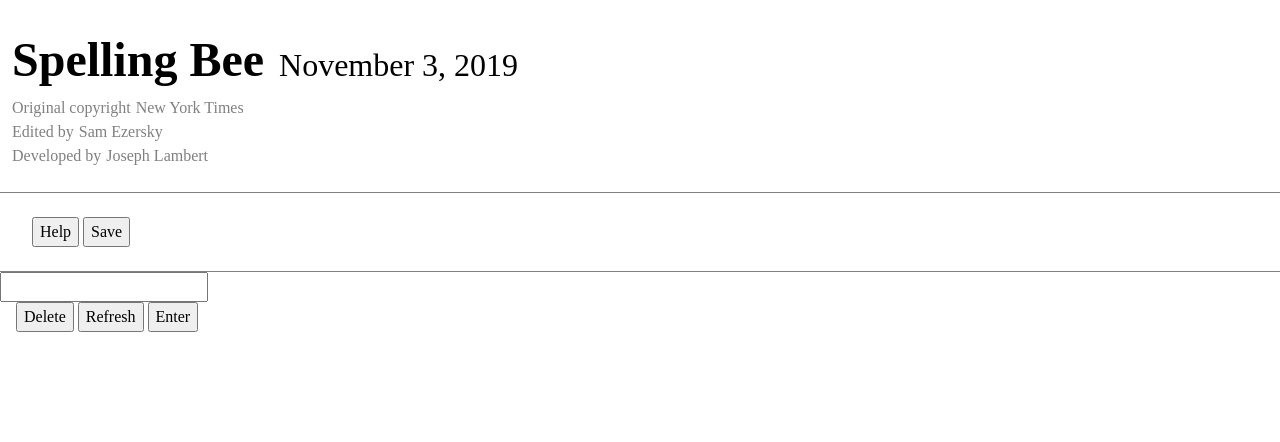
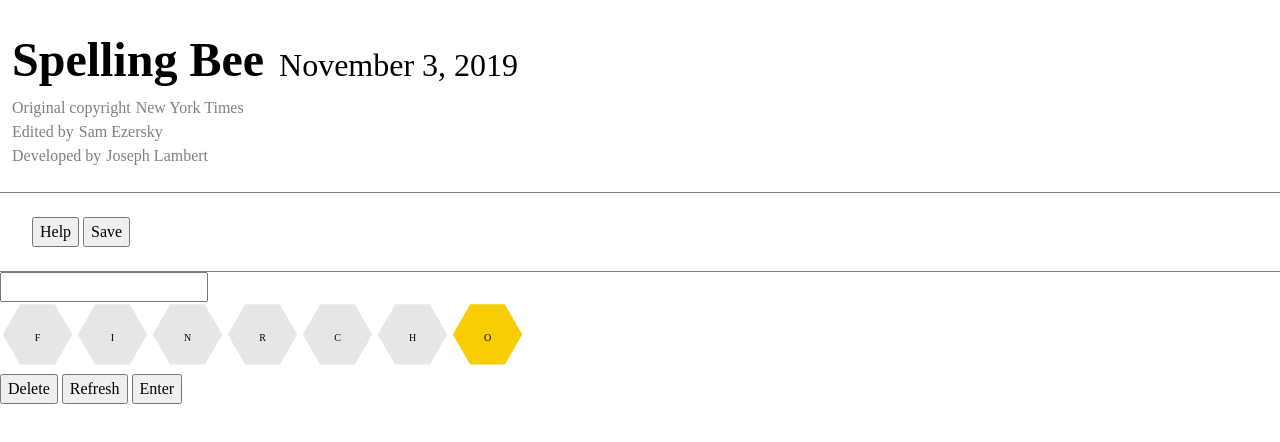
Before and after one commit to losephjambert/spelling-bee, a Svelte app: page / in a window 1280 px wide. Shown: the top 442 px of the page. Built offline with nearby package versions, Linux system fonts and the light colour scheme.

Commit message:
stubs letters array. makes cells visually smaller and identifies the center cell.

```diff
--- a/src/components/Cell.svelte
+++ b/src/components/Cell.svelte
@@ -1,26 +1,29 @@
 <script>
   export let letter = '';
   export let handleClick;
+  export let center;
 </script>
 
 <style>
-  button {
-    background-color: transparent;
-    outline: none;
-    border: none;
+  svg.hive-cell {
+    width: 75px;
   }
-  svg.hive-cell.outer {
+  svg.hive-cell.center > polygon.cell-fill {
+    fill: #f8cd05;
   }
   polygon.cell-fill {
-    fill: hsl(0, 0%, 90%);
+    fill: #e6e6e6;
   }
   text.cell-letter {
     text-transform: uppercase;
+    text-anchor: middle;
   }
 </style>
 
-<button on:click={e => handleClick(e, letter)}>
-  <svg class="hive-cell outer" viewBox="0 0 120 103.92304845413263">
+<svg
+  class="hive-cell {center ? 'center' : 'outer'}"
+  viewBox="0 0 120 103.92304845413263"
+  on:click={e => handleClick(e, letter)}>
   <polygon
     class="cell-fill"
     points="0,51.96152422706631 30,0 90,0 120,51.96152422706631 90,103.92304845413263
@@ -29,4 +32,3 @@
     stroke-width="7.5" />
   <text class="cell-letter" x="50%" y="50%" dy="10.75%">{letter}</text>
 </svg>
-</button>
--- a/src/components/Hive.svelte
+++ b/src/components/Hive.svelte
@@ -1,5 +1,8 @@
 <script>
   import Cell from './Cell.svelte';
+
+  // cell letter stub data
+  const letters = ['f', 'i', 'n', 'r', 'c', 'h', 'o'];
 
   const handleSubmit = e => {
     e.preventDefault();
@@ -12,11 +15,21 @@
   };
 </script>
 
+<style>
+  section.hive {
+    position: relative;
+  }
+</style>
+
 <section>
   <form on:submit={handleSubmit}>
     <input type="text" name="word" id="word" />
   </form>
-  <Cell {handleClick} letter={'j'} />
+  <section class="hive">
+    {#each letters as letter, i}
+      <Cell {handleClick} {letter} center={i === letters.length - 1} />
+    {/each}
+  </section>
   <button>Delete</button>
   <button>Refresh</button>
   <button>Enter</button>
```
Lines whose indentation alone changed are shown as unchanged.
